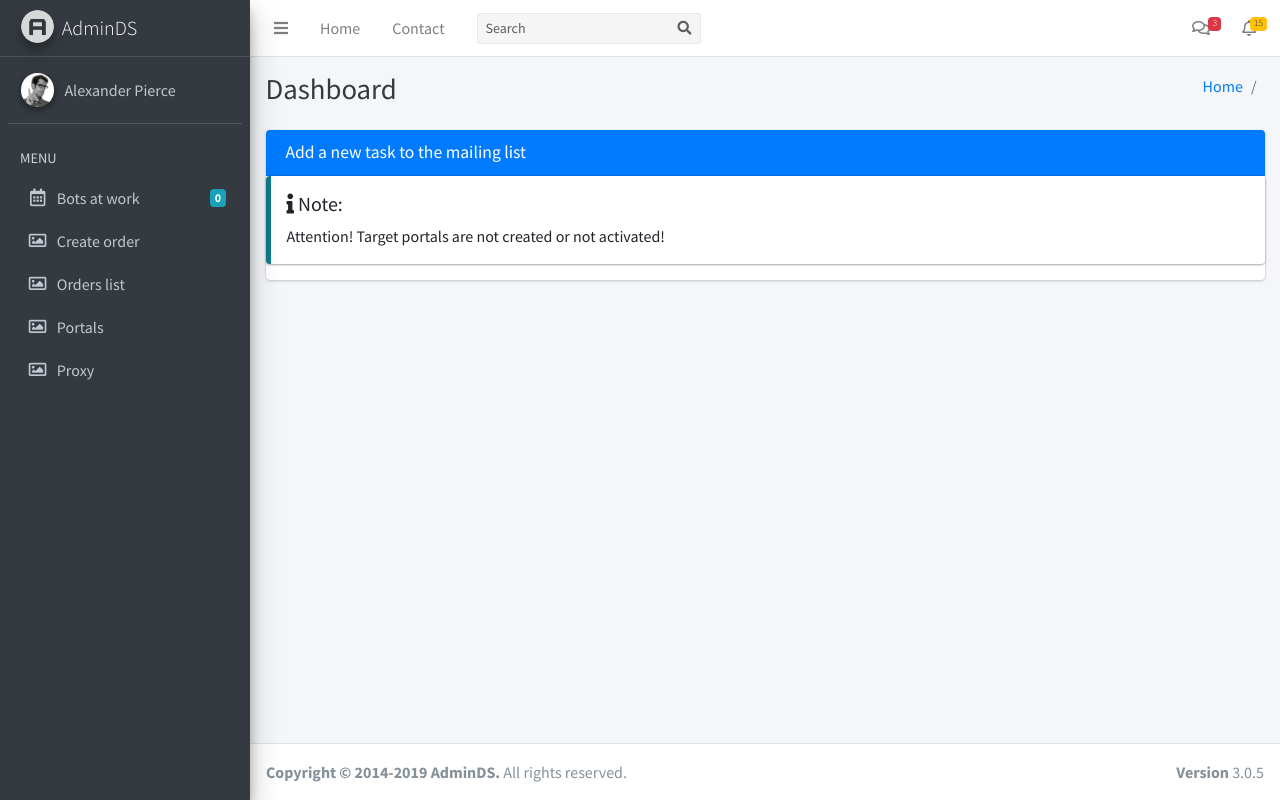
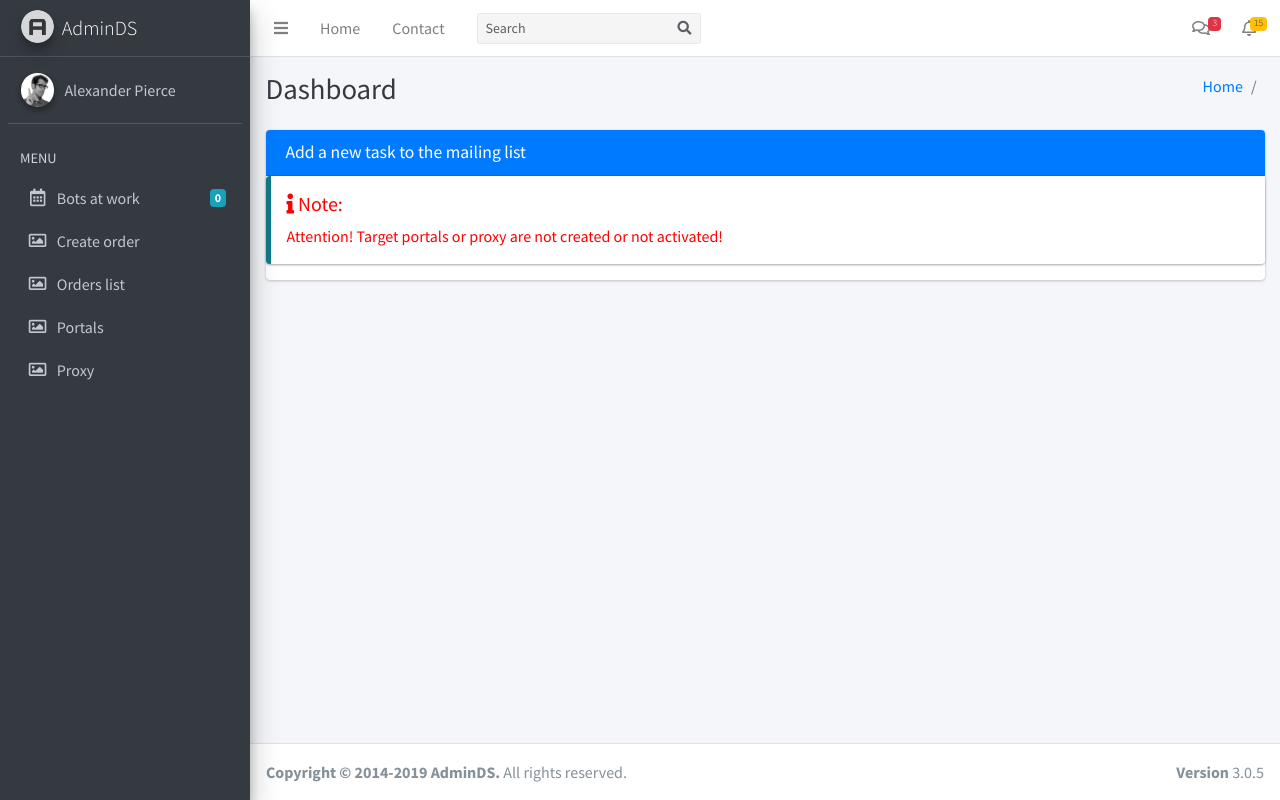
Before and after one commit to AleksandrTan/jbs_system, a Django app: page /mainsystem/bot/create_task/ in a window 1280 px wide. Run offline with Django 3.2, Linux system fonts and the light colour scheme; the visitor is signed in with stand-in values (Sample User, id 1); data that the repository does not hold is empty; some libraries are stand-ins or nearby versions.

Commit message:
Proxy add - 3

```diff
--- a/mainsystem/modelswork/proxywork/proxy_work.py
+++ b/mainsystem/modelswork/proxywork/proxy_work.py
@@ -6,3 +6,7 @@ class ProxyWork:
     @staticmethod
     def get_proxy():
         return Proxy.objects.filter(is_active=True).order_by("?").first()
+
+    @staticmethod
+    def active_proxy_count():
+        return Proxy.objects.filter(is_active=True).count()
--- a/mainsystem/templates/botwork/create_task.html
+++ b/mainsystem/templates/botwork/create_task.html
@@ -12,15 +12,14 @@
               <!-- /.card-header -->
               <!-- form start -->
               {% if not portals %}
-                  <div class="callout callout-info">
+                  <div class="callout callout-info" style="color: red">
                     <h5><i class="fas fa-info"></i> Note:</h5>
-                  Attention! Target portals are not created or not activated!
+                  Attention! Target portals or proxy are not created or not activated!
                   </div>
-
               {% else %}
-                <div class="callout callout-info">
+                <div class="callout callout-info" style="color: red">
                     <h5><i class="fas fa-info"></i> Note:</h5>
-                  Please fill in all the fields of the form! Allowed file extensions:'docx', 'doc', 'rtf', 'txt', 'pdf'
+                  Attention! Please fill in all the fields of the form! Allowed file extensions:'docx', 'doc', 'rtf', 'txt', 'pdf'
                 </div>
                 <form method="post" enctype="multipart/form-data" action="{% url 'save_order' %}">{% csrf_token %}
                 <div class="card-body">
@@ -55,10 +54,10 @@
                            name="email" value="{% if form.email %} {{ form.email.value }} {% endif %}" required>
                   </div>
                   <div class="form-group">
-                    <label for="exampleInputFile">File input{% if form.errors.file_mailing %} {{ form.errors.file_mailing }} {% endif %}</label>
+                      <label for="exampleInputFile">File input{% if form.errors.file_mailing %} <span style="color: red"> {{ form.errors.file_mailing }} </span> {% endif %}</label>
                     <div class="input-group">
                       <div class="custom-file">
-                        <input type="file" class="custom-file-input" id="exampleInputFile" name="file_mailing" value="">
+                        <input type="file" class="custom-file-input" id="exampleInputFile" name="file_mailing" value="" required>
                         <label class="custom-file-label" for="exampleInputFile">Choose file</label>
                       </div>
                       <div class="input-group-append">
--- a/mainsystem/templates/proxy/create_proxy.html
+++ b/mainsystem/templates/proxy/create_proxy.html
@@ -8,6 +8,10 @@
             <div class="card card-primary">
               <div class="card-header">
                 <h3 class="card-title">Add a new proxy{{ form.errors }}</h3>
+              </div>
+              <div class="callout callout-info" style="color: red">
+                    <h5><i class="fas fa-info"></i> Note:</h5>
+                  Attention! After adding a proxy server, activate it by selecting it from the list.
               </div>
               <!-- /.card-header -->
               <!-- form start -->
--- a/mainsystem/urls.py
+++ b/mainsystem/urls.py
@@ -3,7 +3,7 @@ from django.contrib.auth import views as auth_views
 
 from mainsystem.views.startpage import MainView
 from mainsystem.views.testview.testpage import (TestView, TestFormView, TestDataSave, OneRedirect, TwoRedirect)
-from mainsystem.views.botworker.create_task import CreateTaskPageView, SaveOrder
+from mainsystem.views.botworker.create_task import CreateTaskPageView, SaveOrder, RestartOrder
 from mainsystem.views.botworker.get_file import send_file
 from mainsystem.views.apiworker.tasks_result import OrderFail,   OrderSuccess
 from mainsystem.views.portalworker.portals import PortalsPageView, CreatePortal, EditPortal
@@ -19,7 +19,7 @@ urlpatterns = [
 
     # ======================================= Orders urls ==========================================================
     path('orders/view/', OrdersView.as_view(), name="orders_view"),
-
+    path('orders/restart/<int:pk>/', RestartOrder.as_view(), name="restart_order"),
     # ======================================= Portals urls ==========================================================
     path('portals/view/', PortalsPageView.as_view(), name="portals_view"),
     path('portals/create/', CreatePortal.as_view(), name="create_portal"),
--- a/mainsystem/views/botworker/create_task.py
+++ b/mainsystem/views/botworker/create_task.py
@@ -9,6 +9,7 @@ from mainsystem.forms.order_form import OrderForm
 from coresystem.rconnector import RabbitWorker
 from mainsystem.modelswork.portal_work import PortalWork
 from mainsystem.modelswork.proxywork.proxy_work import ProxyWork
+from mainsystem.modelswork.order_work import OrderWork
 
 
 class CreateTaskPageView(BaseAdminView, TemplateView):
@@ -20,6 +21,8 @@ class CreateTaskPageView(BaseAdminView, TemplateView):
     def get_context_data(self, **kwargs):
         context = super(CreateTaskPageView, self).get_context_data()
         context["portals"] = PortalWork.get_all()
+        context["proxy"] = ProxyWork.active_proxy_count()
+
         return context
 
 
@@ -35,7 +38,6 @@ class SaveOrder(BaseAdminView, CreateView):
             self.send_message(order)
             return redirect('homeadmin')
         else:
-            print(3500)
             return render(request, 'botwork/create_task.html', {"form": order_form, "portals": PortalWork.get_all()})
 
     def send_message(self, order):
@@ -83,7 +85,69 @@ class SaveOrder(BaseAdminView, CreateView):
                         "password": ''
                     }
                 })
-            rabbit_worker.sender(message)
+        rabbit_worker.sender(message)
 
-            return True
-        return False
+        return True
+
+
+class RestartOrder(BaseAdminView, CreateView):
+    """
+    Save new order, send task in RabbitMQ
+    """
+
+    def get(self, request, *args, **kwargs):
+        order = OrderWork.get_single_order(kwargs["pk"])
+        print(order)
+        if order["status"]:
+            # send message task for worker in RabbitMQ
+            self.send_message(order["order"])
+        return redirect('orders_view')
+
+    def send_message(self, order):
+        rabbit_worker = RabbitWorker()
+        proxy = ProxyWork.get_proxy()
+        if proxy:
+            message = json.dumps(
+                {
+                    "status": True,
+                    "target_link": order.target_link,
+                    "order_id": order.id,
+                    "file_mailing": order.file_mailing.url,
+                    "file_name": order.file_mailing.name.split("/")[-1],
+                    "user_name": order.user_name,
+                    "last_name": order.last_name,
+                    "email": order.email,
+                    "portal": order.portal.alias,
+                    "proxy": {
+                        "proxy_id": proxy.id,
+                        "host": proxy.host_proxy,
+                        "port": proxy.port_proxy,
+                        "protocol": proxy.protocol_proxy,
+                        "username": proxy.username_proxy,
+                        "password": proxy.password_proxy
+                    }
+                })
+        else:
+            message = json.dumps(
+                {
+                    "status": True,
+                    "target_link": order.target_link,
+                    "order_id": order.id,
+                    "file_mailing": order.file_mailing.url,
+                    "file_name": order.file_mailing.name.split("/")[-1],
+                    "user_name": order.user_name,
+                    "last_name": order.last_name,
+                    "email": order.email,
+                    "portal": order.portal.alias,
+                    "proxy": {
+                        "proxy_id": 0,
+                        "host": '',
+                        "port": '',
+                        "protocol": '',
+                        "username": '',
+                        "password": ''
+                    }
+                })
+        rabbit_worker.sender(message)
+
+        return True
```
Also changed, not shown: mainsystem/templates/orders/order_view.html (+6 -2 lines).
